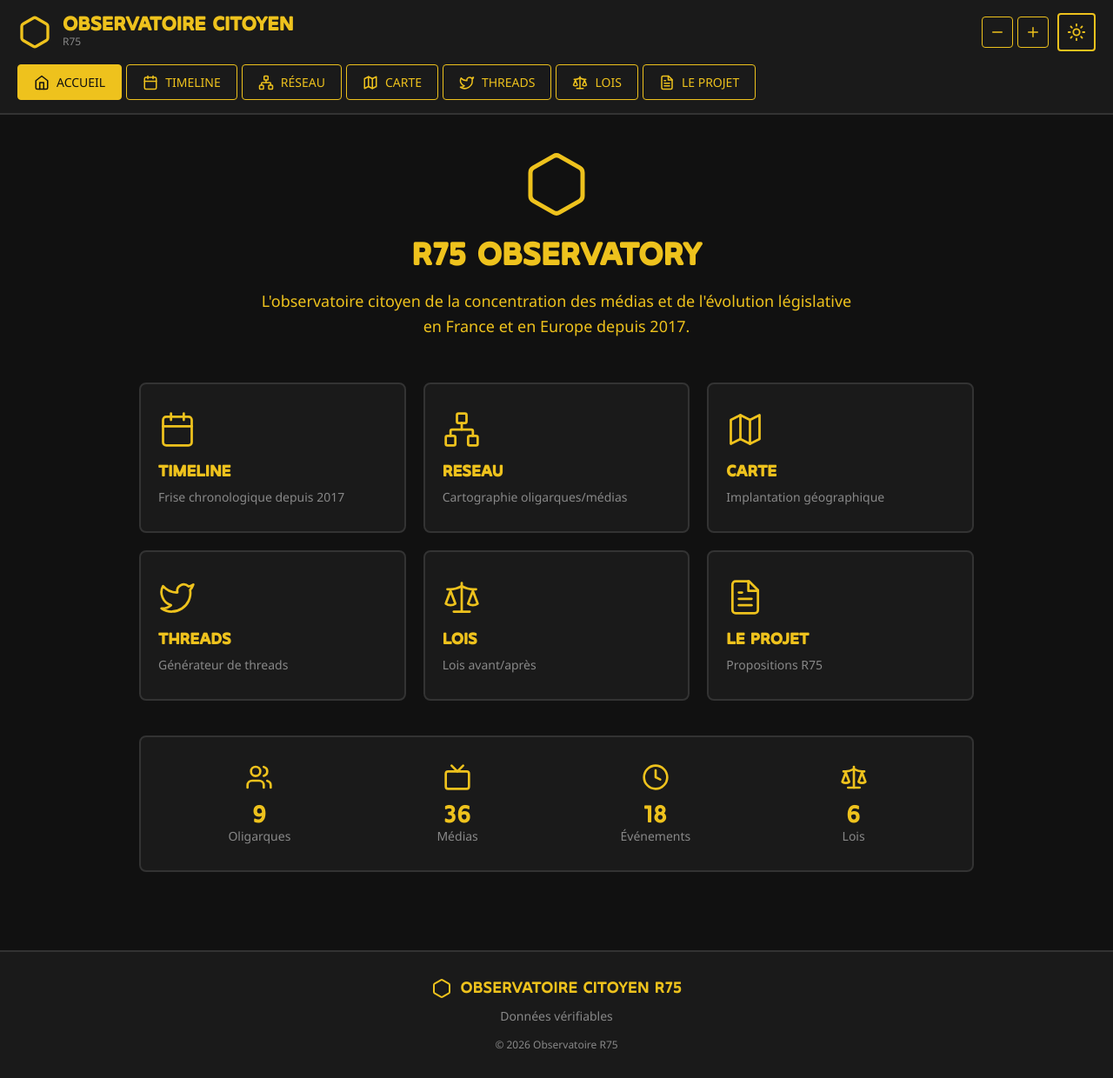
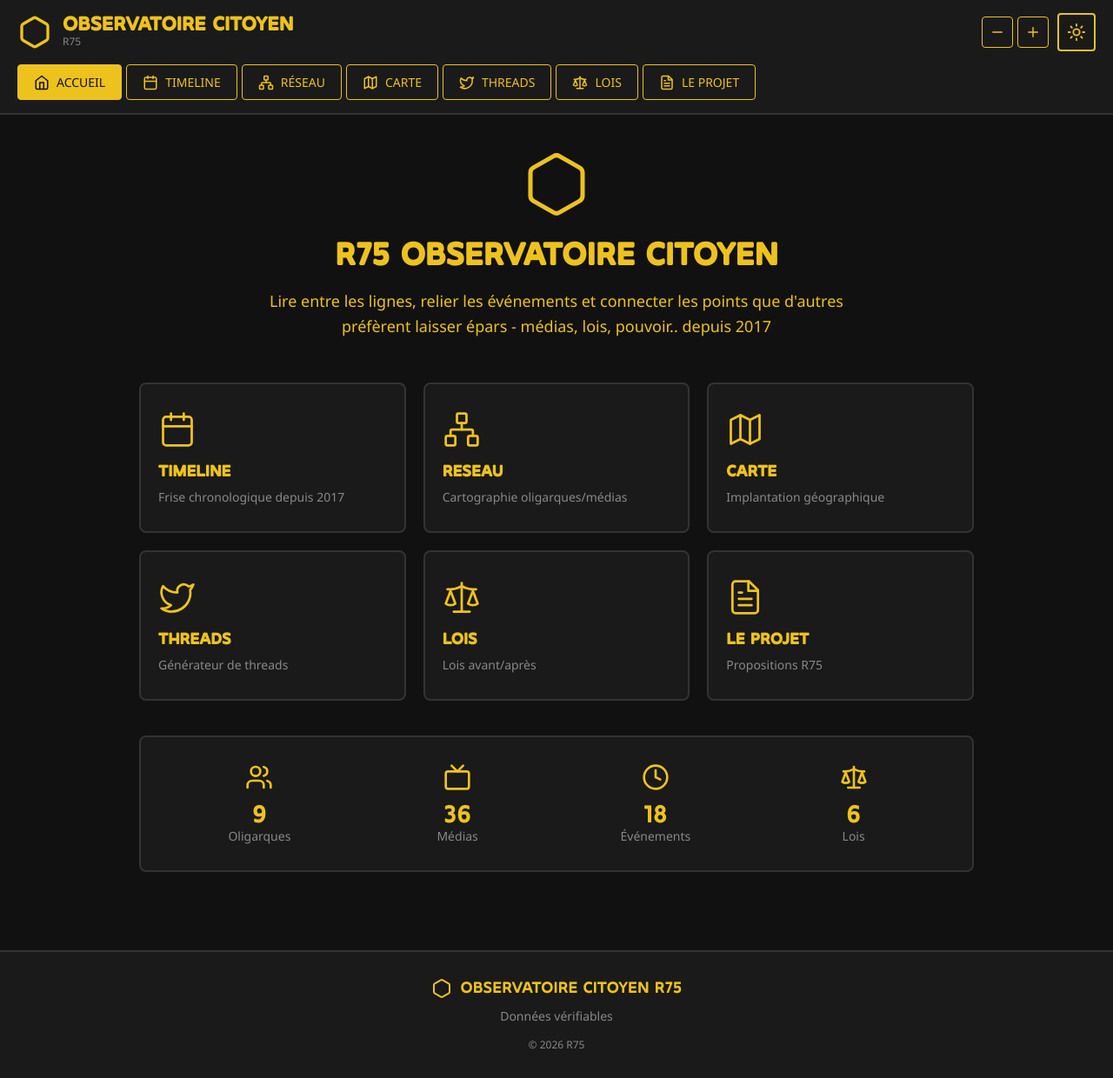
Before and after one commit to reflexions-autour-du-projet/observatoire-r75, a React (Vite) app: page / in a window 1280 px wide. Shown: the whole page at 87% size. Built offline with nearby package versions, Linux system fonts and the light colour scheme.

Commit message:
Update App.jsx

```diff
--- a/App.jsx
+++ b/App.jsx
@@ -306,8 +306,8 @@ const App = () => {
     <div style={{ padding: '40px 20px', maxWidth: '1000px', margin: '0 auto' }}>
       <div style={{ textAlign: 'center', marginBottom: '50px' }}>
         <Hexagon size={80} color={colors.primary} strokeWidth={1.5} style={{ marginBottom: '20px' }} />
-        <h1 style={{ fontFamily: titleFont, fontSize: fs.xxxl, color: colors.primary, marginBottom: '20px' }}>R75 OBSERVATORY</h1>
-        <p style={{ fontFamily: textFont, fontSize: fs.lg, color: colors.primary, maxWidth: '700px', margin: '0 auto', lineHeight: 1.6 }}>L'observatoire citoyen de la concentration des médias et de l'évolution législative en France et en Europe depuis 2017.</p>
+        <h1 style={{ fontFamily: titleFont, fontSize: fs.xxxl, color: colors.primary, marginBottom: '20px' }}>R75 OBSERVATOIRE CITOYEN</h1>
+        <p style={{ fontFamily: textFont, fontSize: fs.lg, color: colors.primary, maxWidth: '700px', margin: '0 auto', lineHeight: 1.6 }}>Lire entre les lignes, relier les événements et connecter les points que d'autres préfèrent laisser épars - médias, lois, pouvoir.. depuis 2017</p>
       </div>
       <div style={{ display: 'grid', gridTemplateColumns: 'repeat(auto-fit, minmax(280px, 1fr))', gap: '20px', marginBottom: '40px' }}>
         {modules.filter(m => m.id !== 'home').map(mod => { const IconComponent = mod.icon; return (<button key={mod.id} onClick={() => setActiveModule(mod.id)} style={{ padding: '30px 20px', background: colors.cardBg, border: `2px solid ${colors.cardBorder}`, borderRadius: '8px', cursor: 'pointer', textAlign: 'left', transition: 'all 0.2s' }} onMouseEnter={e => { e.currentTarget.style.borderColor = colors.primary; e.currentTarget.style.transform = 'translateY(-3px)'; }} onMouseLeave={e => { e.currentTarget.style.borderColor = colors.cardBorder; e.currentTarget.style.transform = 'translateY(0)'; }}><IconComponent size={44} color={colors.primary} strokeWidth={1.5} style={{ marginBottom: '15px' }} /><h3 style={{ fontFamily: titleFont, fontSize: fs.lg, color: colors.primary, marginBottom: '10px' }}>{mod.name}</h3><p style={{ fontFamily: textFont, fontSize: fs.sm, color: colors.muted }}>{mod.id === 'timeline' && 'Frise chronologique depuis 2017'}{mod.id === 'reseau' && 'Cartographie oligarques/médias'}{mod.id === 'carte' && 'Implantation géographique'}{mod.id === 'threads' && 'Générateur de threads'}{mod.id === 'comparateur' && 'Lois avant/après'}{mod.id === 'projet' && 'Propositions R75'}</p></button>); })}
@@ -524,7 +524,7 @@ const App = () => {
       <footer style={{ background: colors.cardBg, borderTop: `2px solid ${colors.cardBorder}`, padding: '30px 20px', textAlign: 'center' }}>
         <div style={{ display: 'flex', alignItems: 'center', justifyContent: 'center', gap: '10px', marginBottom: '10px' }}><Hexagon size={24} color={colors.primary} /><p style={{ fontFamily: titleFont, fontSize: fs.lg, color: colors.primary }}>OBSERVATOIRE CITOYEN R75</p></div>
         <p style={{ fontFamily: textFont, fontSize: fs.sm, color: colors.muted }}>Données vérifiables</p>
-        <p style={{ fontFamily: textFont, fontSize: fs.xs, color: colors.muted, marginTop: '15px' }}>© 2026 Observatoire R75</p>
+        <p style={{ fontFamily: textFont, fontSize: fs.xs, color: colors.muted, marginTop: '15px' }}>© 2026 R75</p>
       </footer>
     </div>
   );
```
